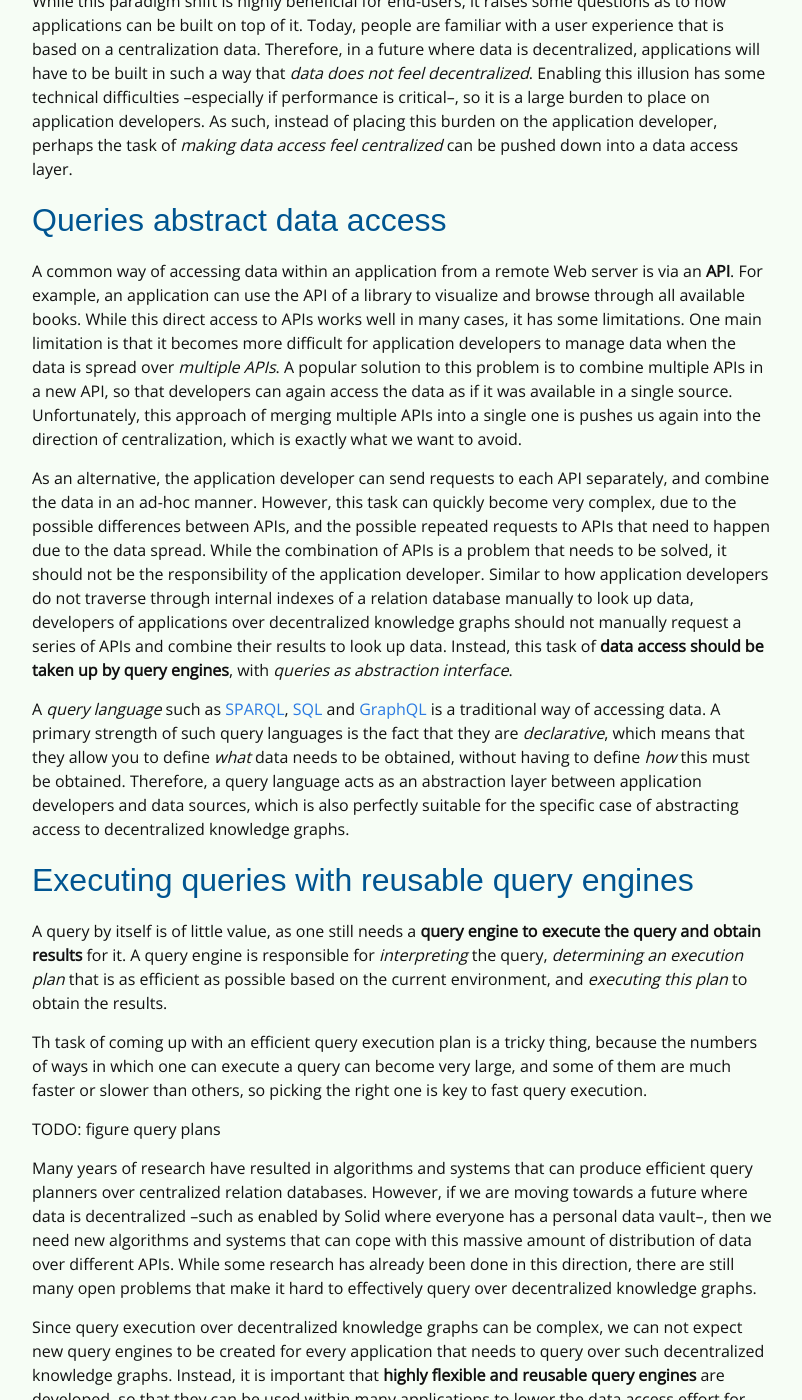
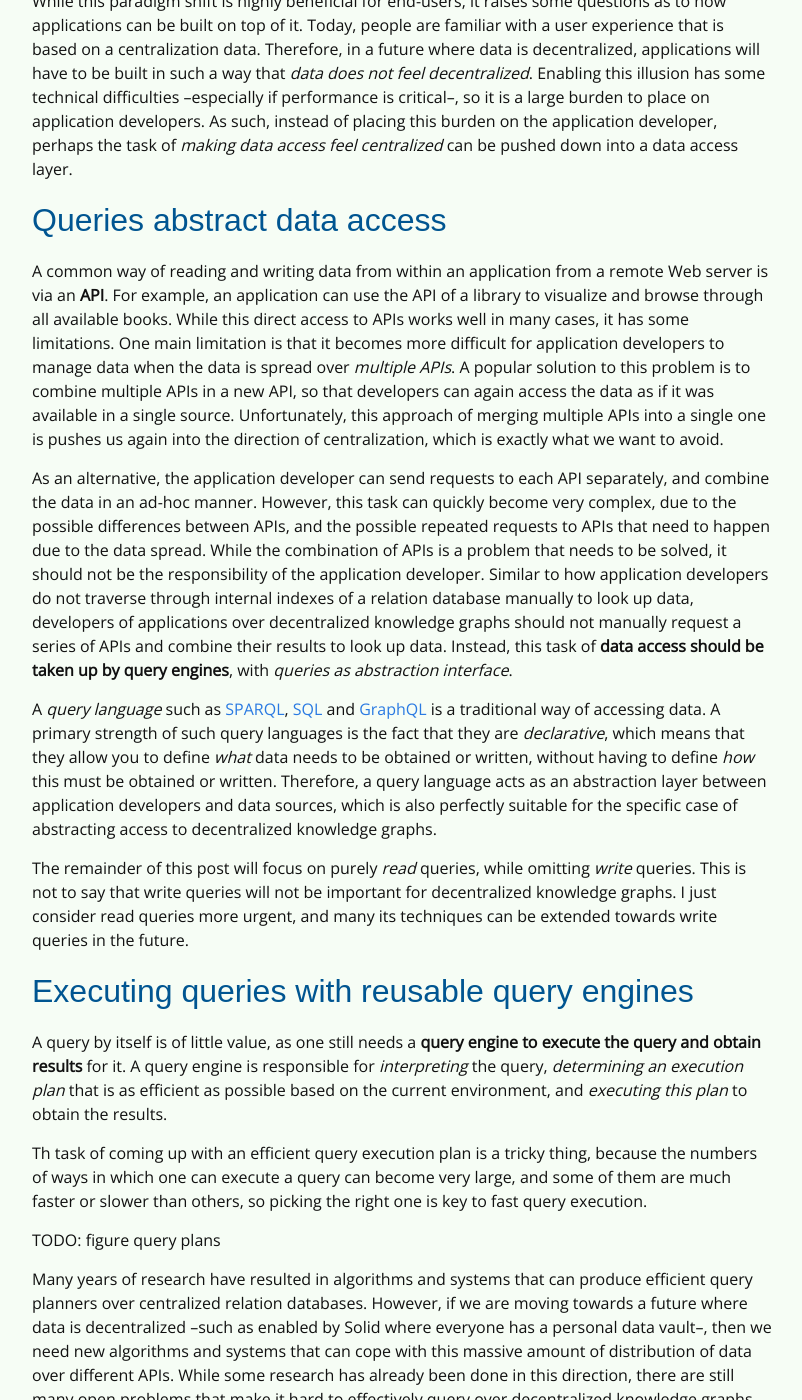
Before and after one commit to rubensworks/rubensworks.net, a Jekyll site: the page built from _posts/2022-01-21-querying-a-decentralized-web.markdown, in a window 1280 px wide and 1400 px high, scrolled down 1442 px. Shown: the whole window, without its empty margins (238-1040 px from the left). Built offline with Jekyll 4.4.1, drawn with Linux system fonts in a browser that asks for light colours; some web fonts are replaced; comment, search, counter and statistics services are not loaded.

Commit message:
Focus query decentralized post on read queries

```diff
--- a/_posts/2022-01-21-querying-a-decentralized-web.markdown
+++ b/_posts/2022-01-21-querying-a-decentralized-web.markdown
@@ -61,7 +61,7 @@ As such, instead of placing this burden on the application developer, perhaps th
 
 ## Queries abstract data access
 
-A common way of accessing data within an application from a remote Web server is via an **API**.
+A common way of reading and writing data from within an application from a remote Web server is via an **API**.
 For example, an application can use the API of a library to visualize and browse through all available books.
 While this direct access to APIs works well in many cases, it has some limitations.
 One main limitation is that it becomes more difficult for application developers to manage data when the data is spread over *multiple APIs*.
@@ -79,9 +79,13 @@ Instead, this task of **data access should be taken up by query engines**, with
 A *query language* such as [SPARQL](https://www.w3.org/TR/sparql11-query/), [SQL](https://www.iso.org/standard/63555.html) and [GraphQL](https://graphql.org/)
 is a traditional way of accessing data.
 A primary strength of such query languages is the fact that they are *declarative*,
-which means that they allow you to define *what* data needs to be obtained, without having to define *how* this must be obtained.
+which means that they allow you to define *what* data needs to be obtained or written, without having to define *how* this must be obtained or written.
 Therefore, a query language acts as an abstraction layer between application developers and data sources,
 which is also perfectly suitable for the specific case of abstracting access to decentralized knowledge graphs.
+
+The remainder of this post will focus on purely *read* queries, while omitting *write* queries.
+This is not to say that write queries will not be important for decentralized knowledge graphs.
+I just consider read queries more urgent, and many its techniques can be extended towards write queries in the future.
 
 ## Executing queries with reusable query engines
 
```
